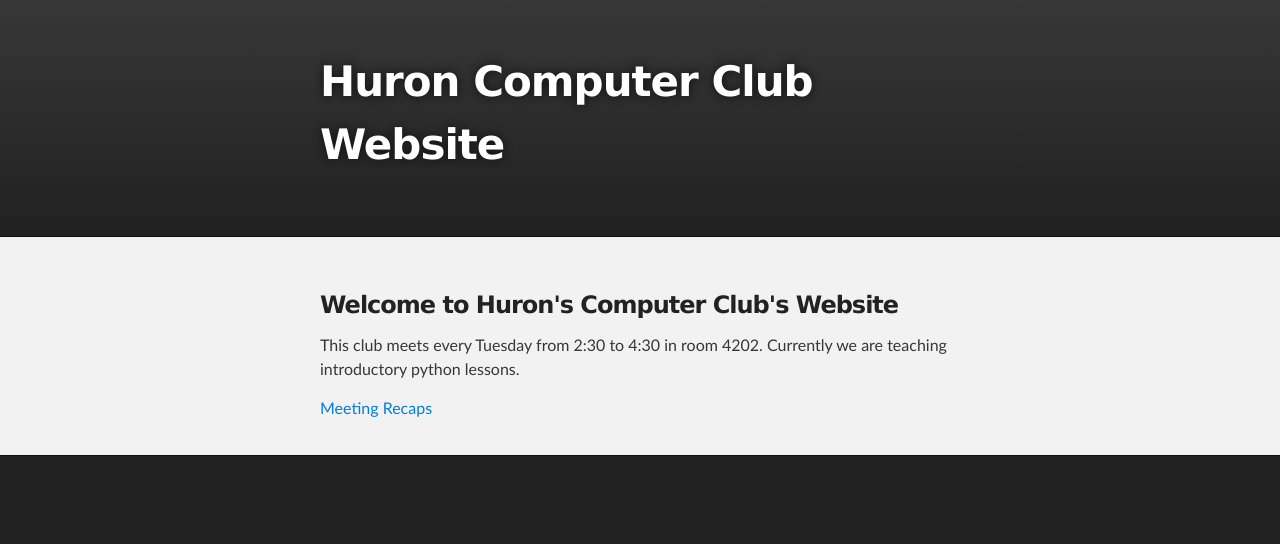
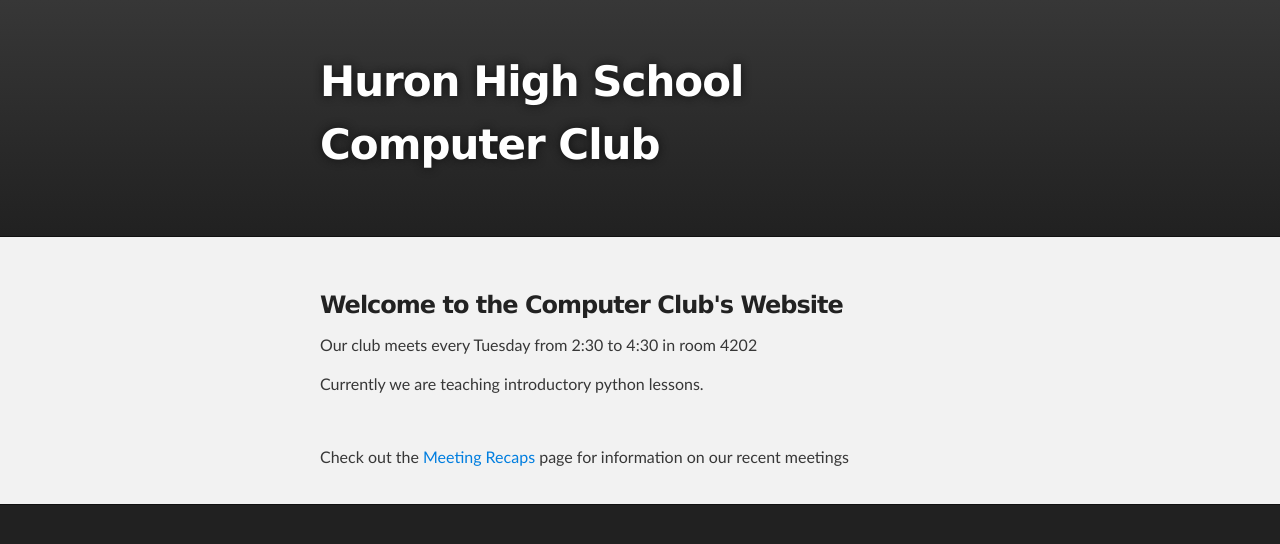
Before and after one commit to HuronComputerClub/HuronComputerClub.github.io, a plain HTML site: page index.html in a window 1280 px wide. Drawn offline with Linux system fonts and the light colour scheme.

Commit message:
changed home page

```diff
--- a/index.html
+++ b/index.html
@@ -18,7 +18,7 @@
         <header class="inner">
           <!--<a id="forkme_banner" href="https://github.com/HuronComputerClub">View on GitHub</a>-->
 
-          <h1 id="project_title">Huron Computer Club Website</h1>
+          <h1 id="project_title">Huron High School Computer Club</h1>
           <h2 id="project_tagline"></h2>
 
         </header>
@@ -28,11 +28,12 @@
     <div id="main_content_wrap" class="outer">
       <section id="main_content" class="inner">
         <h3>
-<a name="welcome-to-hurons-computer-clubs-website" class="anchor" href="#welcome-to-hurons-computer-clubs-website"><span class="octicon octicon-link"></span></a>Welcome to Huron's Computer Club's Website</h3>
+<a name="welcome-to-hurons-computer-clubs-website" class="anchor" href="#welcome-to-hurons-computer-clubs-website"><span class="octicon octicon-link"></span></a>Welcome to the Computer Club's Website</h3>
 
-<p>This club meets every Tuesday from 2:30 to 4:30 in room 4202. Currently we are teaching introductory python lessons.</p>
-
-<p><a href="meeting-recaps.html">Meeting Recaps</a></p>
+<p>Our club meets every Tuesday from 2:30 to 4:30 in room 4202</p>
+<p>Currently we are teaching introductory python lessons.</p>
+</br>
+<p>Check out the <a href="meeting-recaps.html">Meeting Recaps</a> page for information on our recent meetings</p>
 
 <!--<p><a href="real-competitions.html">Official Competitions</a></p>-->
       </section>
```
Also changed, not shown: 1 other file.
